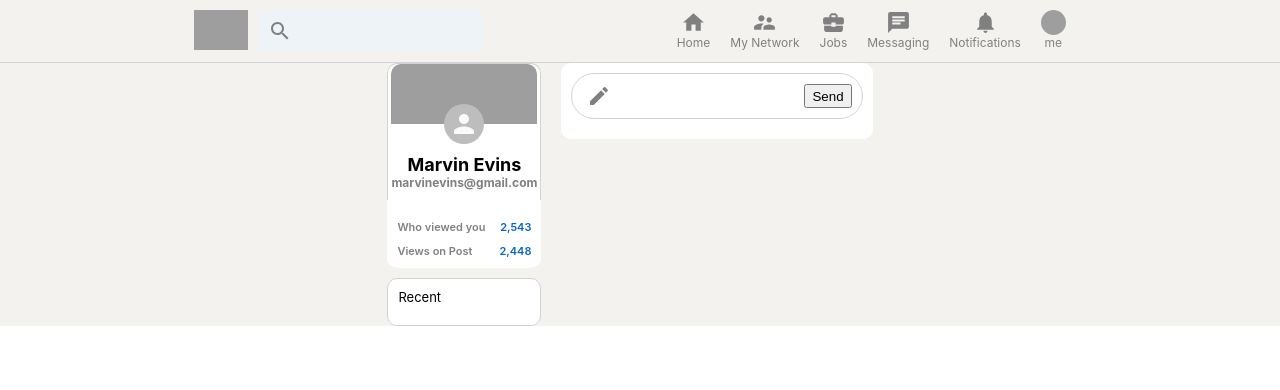
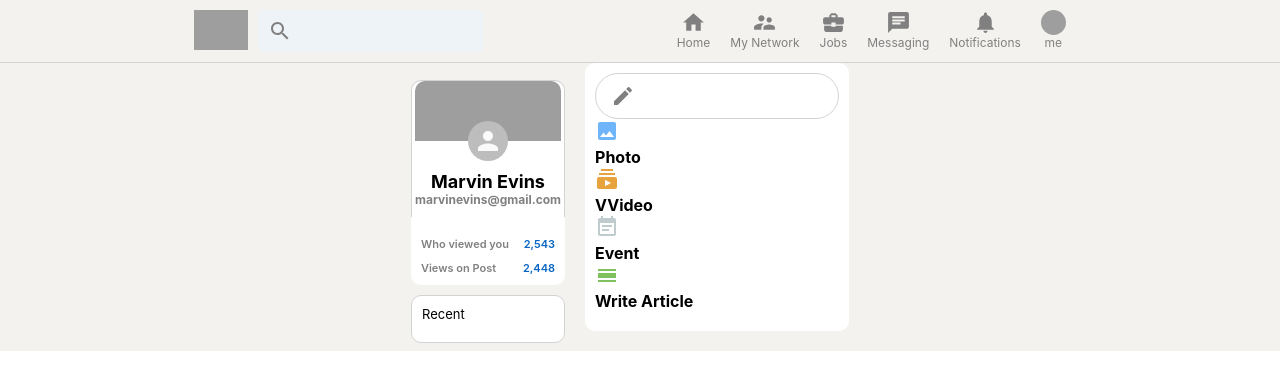
Before and after one commit to kilik42/linkedinReact, a React (Create React App) app: page / in a window 1280 px wide. Shown: the top 390 px of the page. Built offline with nearby package versions, Linux system fonts and the light colour scheme; grey boxes are pictures that could not be loaded.

Commit message:
added extra icons

```diff
--- a/src/Feed.css
+++ b/src/Feed.css
@@ -36,3 +36,7 @@
     outline-width: 0;
     font-weight: 600;
 }
+
+.feed__input >form > button{
+    display: none;
+}
--- a/src/Feed.js
+++ b/src/Feed.js
@@ -1,6 +1,11 @@
 import React from 'react'
 import './Feed.css';
 import CreateIcon from "@material-ui/icons/Create";
+import ImageIcon from "@material-ui/icons/Image";
+import InputOption from './InputOption';
+import  SubscriptionsIcon  from '@material-ui/icons/Subscriptions';
+import  EventNoteIcon from '@material-ui/icons/EventNote';
+import CalendarViewDayIcon  from '@material-ui/icons/CalendarViewDay';
 
 function Feed() {
     return (
@@ -13,6 +18,28 @@
                             <button type= 'submit'>Send</button>
                     </form>
                 </div>
+
+                <div className="feed__inputOptions">
+                    <InputOption Icon={ImageIcon}
+                    title='Photo'
+                    color="#70B5F9"/>
+
+                     <InputOption Icon={SubscriptionsIcon}
+                    title='VVideo'
+                    color="#e7A33E"/>
+
+                     <InputOption Icon={EventNoteIcon}
+                    title='Event'
+                    color="#C0CBCD"/>
+
+                    <InputOption Icon={CalendarViewDayIcon}
+                    title='Write Article'
+                    color="#7FC15E"/>
+
+
+
+
+                </div>
             </div>
         </div>
     )
--- /dev/null
+++ b/src/InputOption.js
@@ -0,0 +1,14 @@
+import React from 'react';
+import './InputOption.css'
+
+function InputOption({Icon, title, color}) {
+    return (
+        <div className='inputOption'>
+            <Icon style={{color: color}} />
+            <h4>{title}</h4>
+
+        </div>
+    )
+}
+
+export default InputOption
```
Also changed, not shown: src/InputOption.css (added), 1 other file (tests, documents, lock files or other folders).
